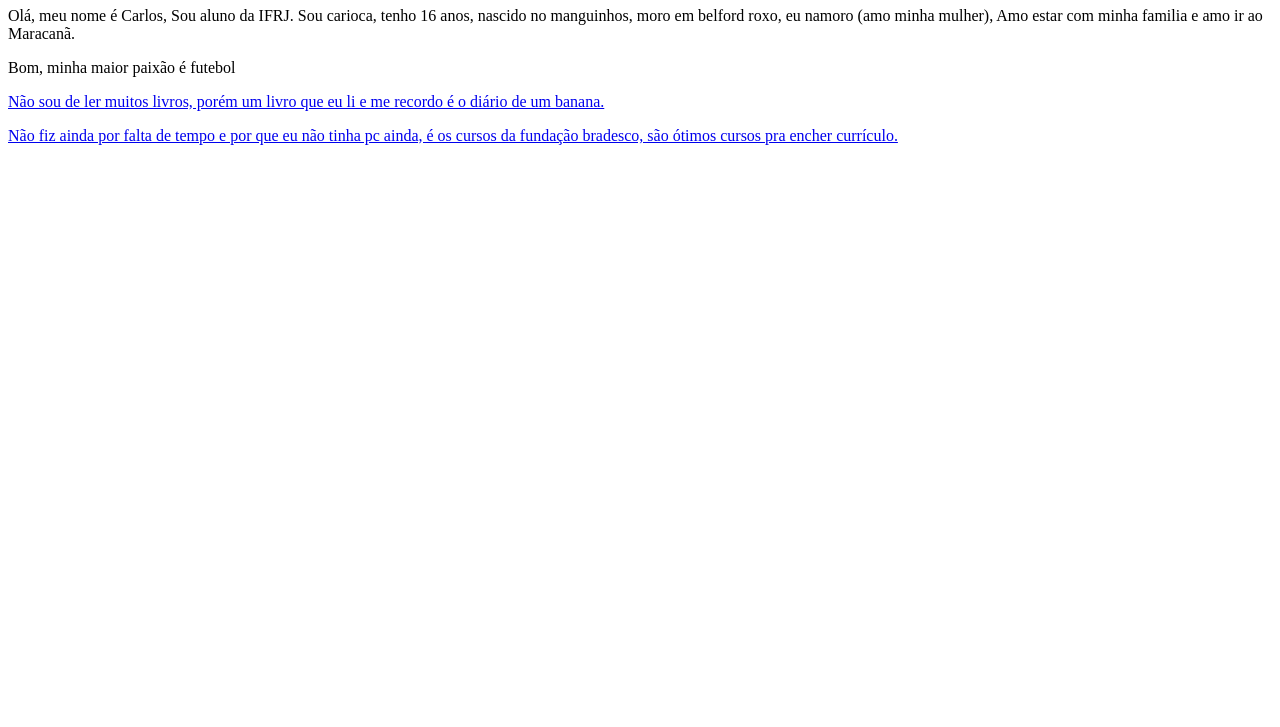
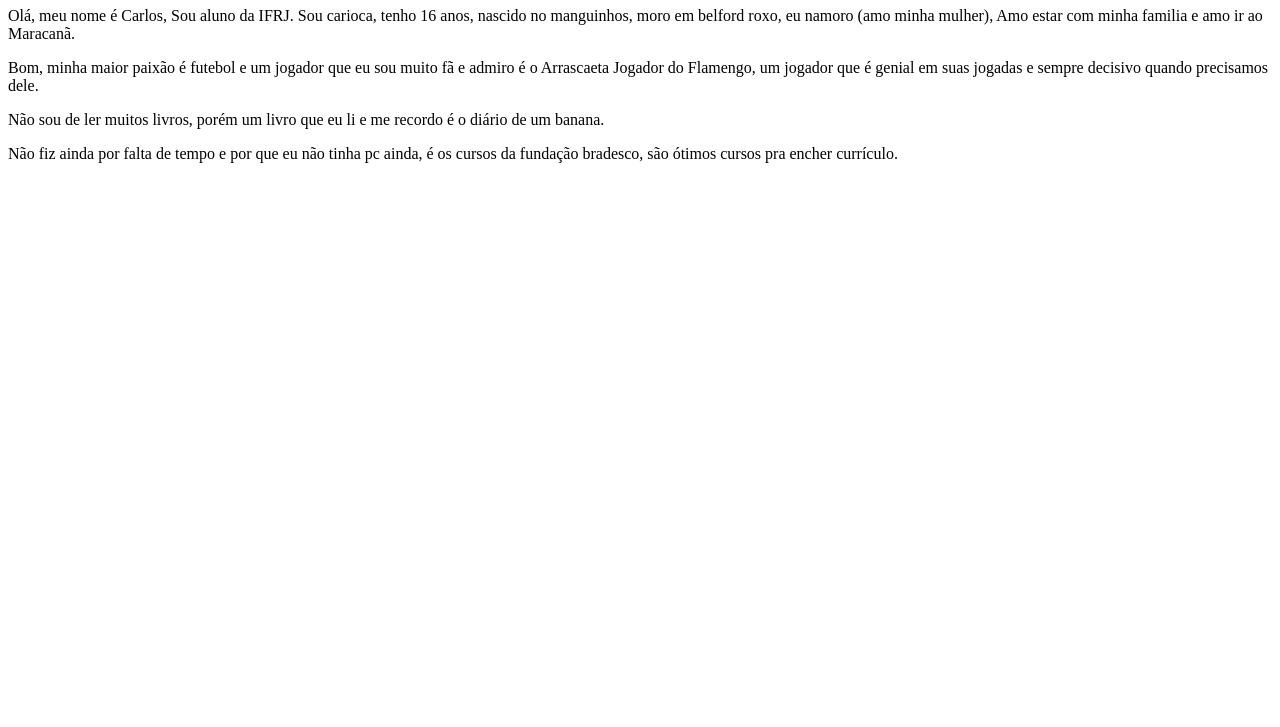
Before and after one commit to 021-Carlos/minhapagina, a plain HTML site: page index.html in a window 1280 px wide. Shown: the part 73-800 px from the top of the page. Drawn offline with Linux system fonts and the light colour scheme.

Commit message:
Update index.html

```diff
--- a/index.html
+++ b/index.html
@@ -8,7 +8,7 @@
 
 <p>Olá, meu nome é Carlos, Sou aluno da IFRJ. Sou carioca, tenho 16 anos, nascido no manguinhos, moro em belford roxo, eu namoro (amo minha mulher), Amo estar com minha familia e amo ir ao Maracanã.</p>
 
-<p>Bom, minha maior paixão é futebol <a href="https://github.com/021-Carlos/minhapagina/issues/1#issue-2612161876" e um jogador que eu sou muito fã e admiro é o Arrascaeta Jogador do Flamengo, um jogador que é genial em suas jogadas e sempre decisivo quando precisamos dele.</p>
+<p>Bom, minha maior paixão é futebol e um jogador que eu sou muito fã e admiro é o Arrascaeta Jogador do Flamengo, um jogador que é genial em suas jogadas e sempre decisivo quando precisamos dele.</p>
 
 <p>Não sou de ler muitos livros, porém um livro que eu li e me recordo é o diário de um banana.</p>
 
```
